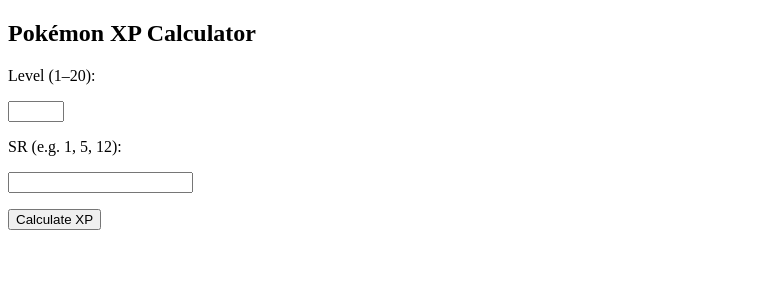
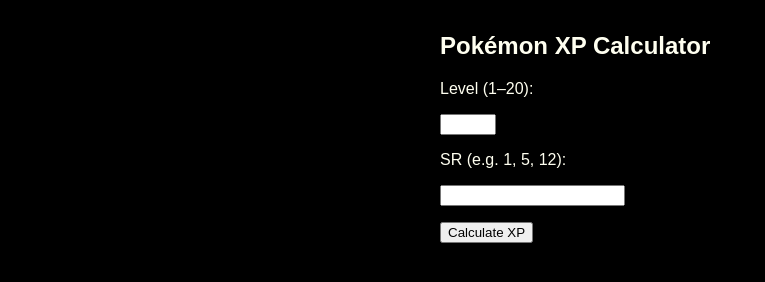
Before and after one commit to spacemetalcalc/exp-calc, a plain HTML site: page index.html in a window 1280 px wide. Shown: the whole page, without its empty margins (0-765 px from the left). Drawn offline with Linux system fonts and the light colour scheme.

Commit message:
Update index.html

```diff
--- a/index.html
+++ b/index.html
@@ -3,8 +3,7 @@
 <head>
   <title>XP Calculator</title>
   <style>
-    <bg color=black><text color=ivory>
-    body { font-family: sans-serif; max-width: 400px; margin: 2rem auto; }
+    body { color: ivory; background-color: black; font-family: sans-serif; max-width: 400px; margin: 2rem auto; }
     label, input, button { display: block; margin-top: 1rem; }
   </style>
 </head>
```
